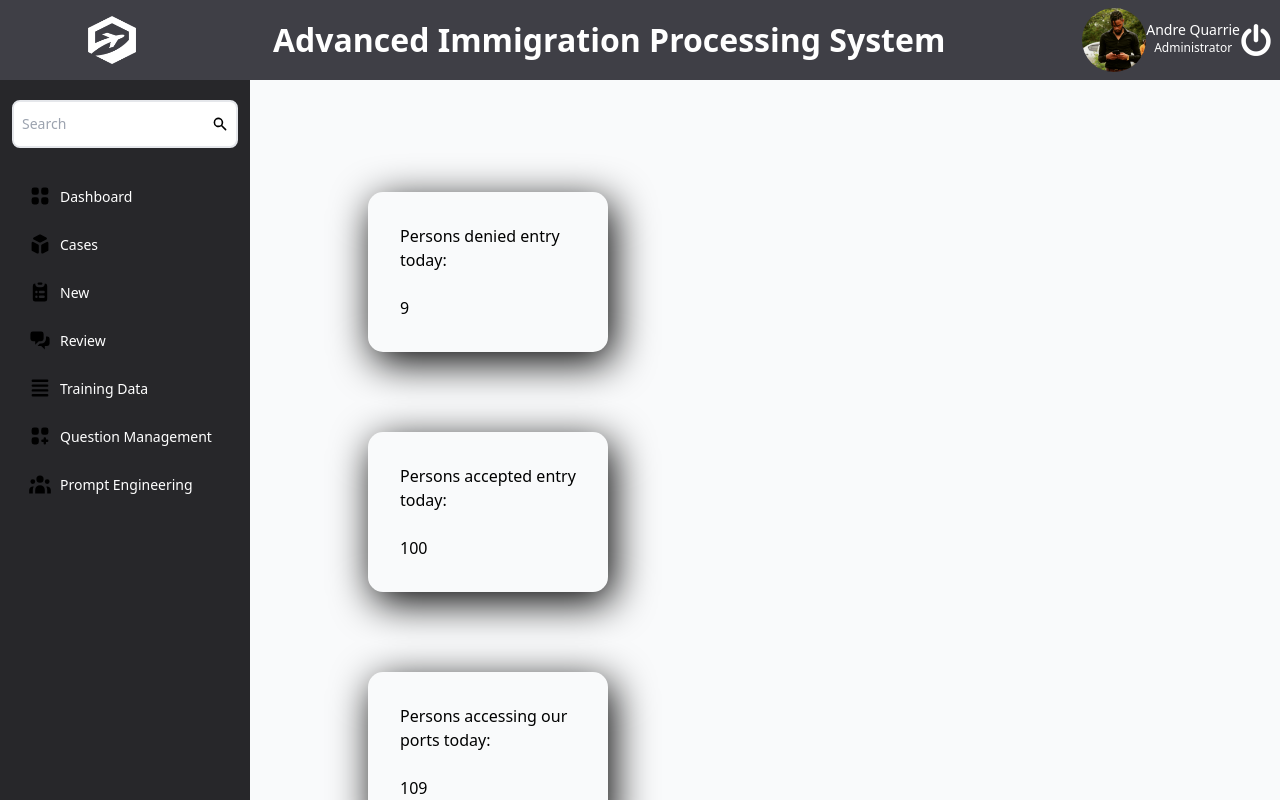
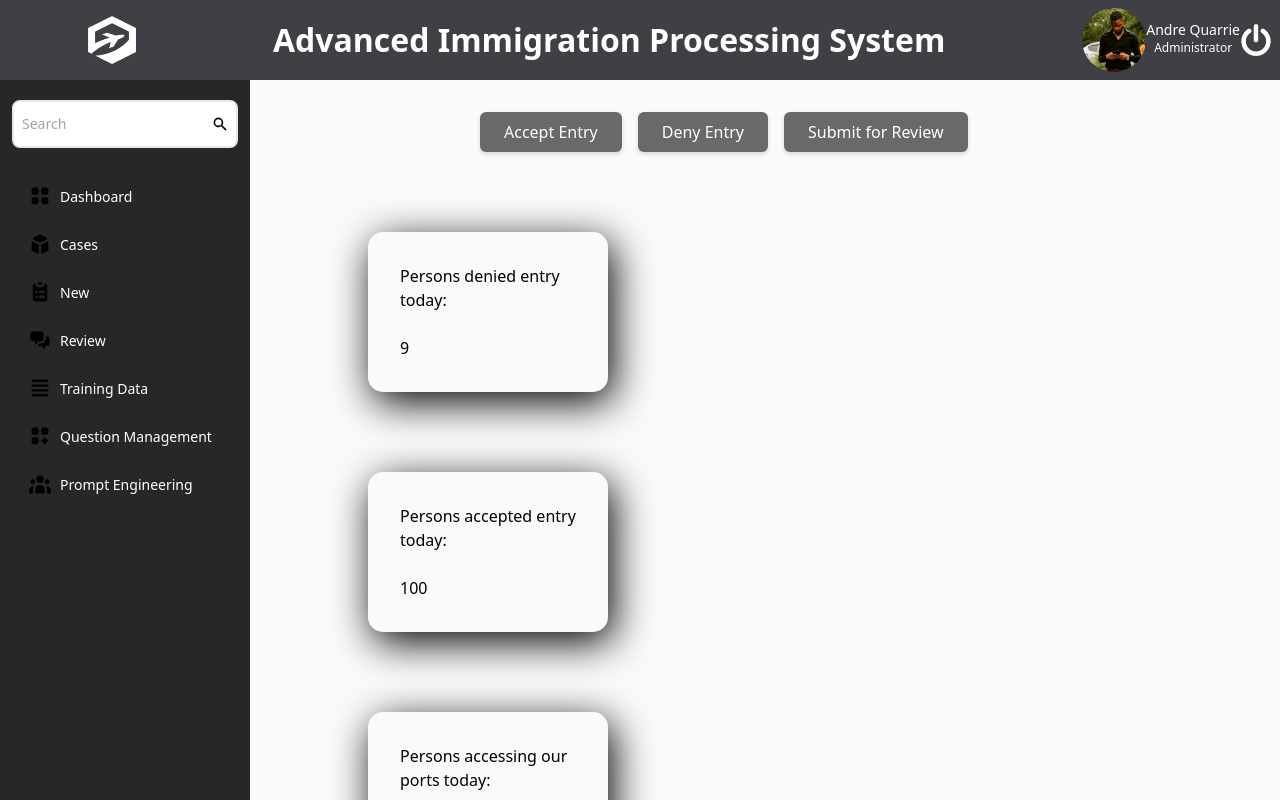
Before and after one commit to JoeyCodinja/AdvancedImmigrationProcessingSystem, a Nuxt app in the folder ias/: page / in a window 1280 px wide. Built offline with nearby package versions, Linux system fonts and the light colour scheme.

Commit message:
Adds buttons that will allow user to accept or reject entry for an entrant or submit this entrants case for review

```diff
--- a/ias/components/BasePage.vue
+++ b/ias/components/BasePage.vue
@@ -5,7 +5,20 @@
       <div class="flex flex-row flex-1 overflow-y-scroll">
         <Sidebar />
         <div class="main-content ml-20">
-          <h1 class="font-medium text-4xl title-text">{{ title }}</h1>
+          <div class="">
+            <h1 class="font-medium text-4xl title-text inline-block">{{ title }}</h1>
+            <div class="ml-48 inline-block">
+              <button class="button">
+                Accept Entry
+              </button>
+              <button class="button">
+                Deny Entry
+              </button>
+              <button class="button">
+                Submit for Review
+              </button>
+            </div>
+          </div>
           <div class="content-slot">
             <slot />
           </div>
@@ -44,6 +57,15 @@ export default {
 
 }
 
+.button{
+  background-color: dimgrey;
+  color: white;
+  padding: 0.5rem 1.5rem;
+  border-radius: 0.375rem;
+  box-shadow: 0px 2px 4px rgba(0, 0, 0, 0.15);
+  margin-right: 1rem;
+}
+
 .content-slot {
   margin-top: 1rem;
 }
```
